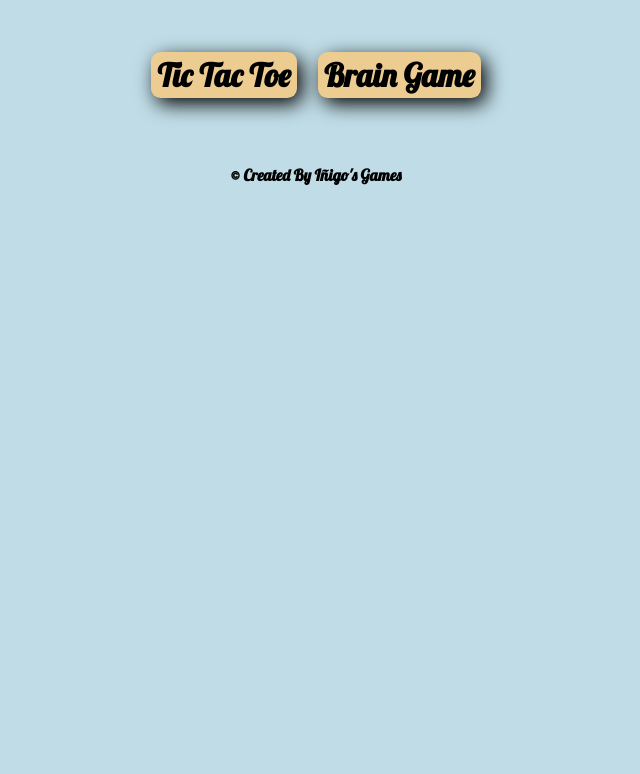
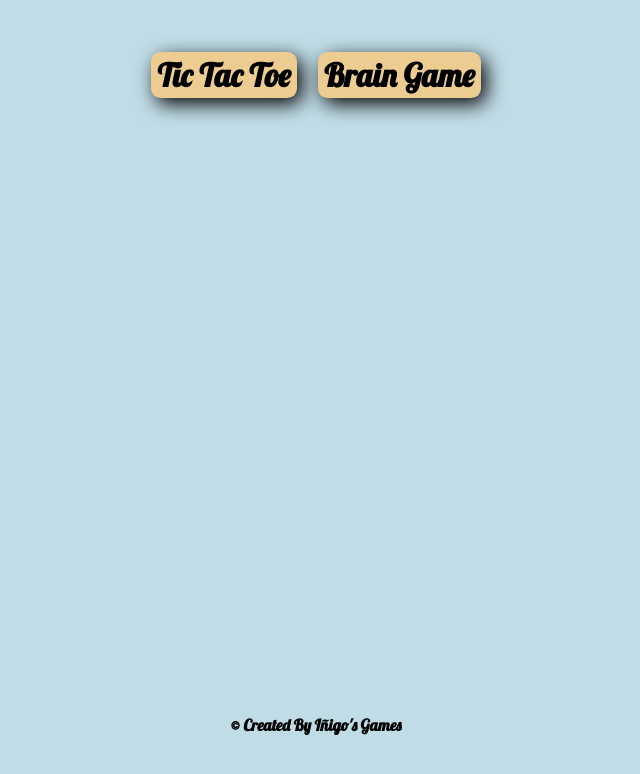
Before and after one commit to IHCantabraba/constructionSite, a website built with Vite: page index.html in a window 1280 px wide. Shown: the whole page, without its empty margins (324-964 px from the left). Built offline with nearby package versions, Linux system fonts and the light colour scheme; a web font is replaced by a local one.

Commit message:
footer position solved

```diff
--- a/style.css
+++ b/style.css
@@ -85,7 +85,9 @@ main {
 }
 
 .content {
-  max-height: calc(100vh - var(--ihc-header-height) - var(--ihc-footer-height));
+  min-height: calc(
+    100vh - var(--ihc-header-height) - var(--ihc-footer-height) - 50px
+  );
   margin: var(--ihc-content-margin);
   display: flex;
   flex-direction: column;
```
